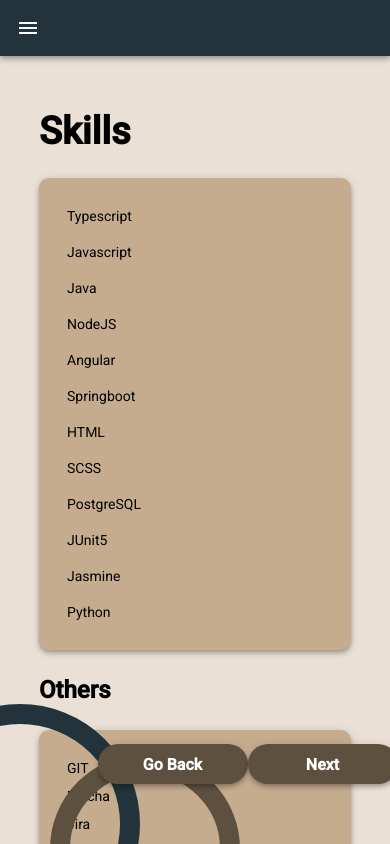
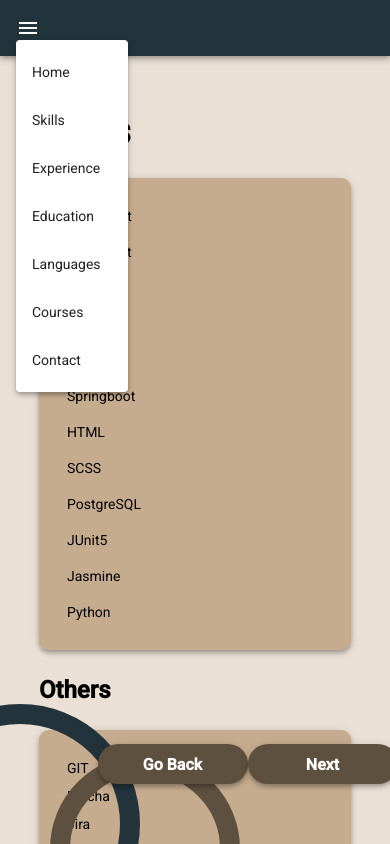
Before and after one commit to kevintroko/kevin-angular, an Angular app: page /skills in a window 390 px wide. Both pictures are taken after a click on the element "menu". Shown: the top 844 px of the page. Built offline with nearby package versions, Linux system fonts and the light colour scheme.

Commit message:
add menu for small screens

```diff
--- a/src/app/components/toolbar/toolbar.component.html
+++ b/src/app/components/toolbar/toolbar.component.html
@@ -1,14 +1,29 @@
 <mat-toolbar class="main-toolbar mat-elevation-z4">
+
+  <!-- Menu for small screens -->
   <mat-icon class="burger-icon"
-            matRipple>
+            matRipple
+            [matMenuTriggerFor]="menu">
     menu
   </mat-icon>
+  <mat-menu #menu="matMenu">
+    <button mat-menu-item
+            (click)="navigate('home')">
+            Home
+    </button>
+    <button mat-menu-item
+            (click)="navigate(tab.name)"
+            *ngFor="let tab of tabs">
+       {{tab.name | titlecase}}
+    </button>
+  </mat-menu>
   <span class="home" routerLink='/'>
     Home
   </span>
 
   <div class="fill-space"></div>
 
+  <!-- Menu for big screens -->
   <span *ngFor="let tab of tabs"
         (click)="navigate(tab.name)"
         class="tab"
```
Also changed, not shown: src/module/custom-material.module.ts (+5 -2 lines).
